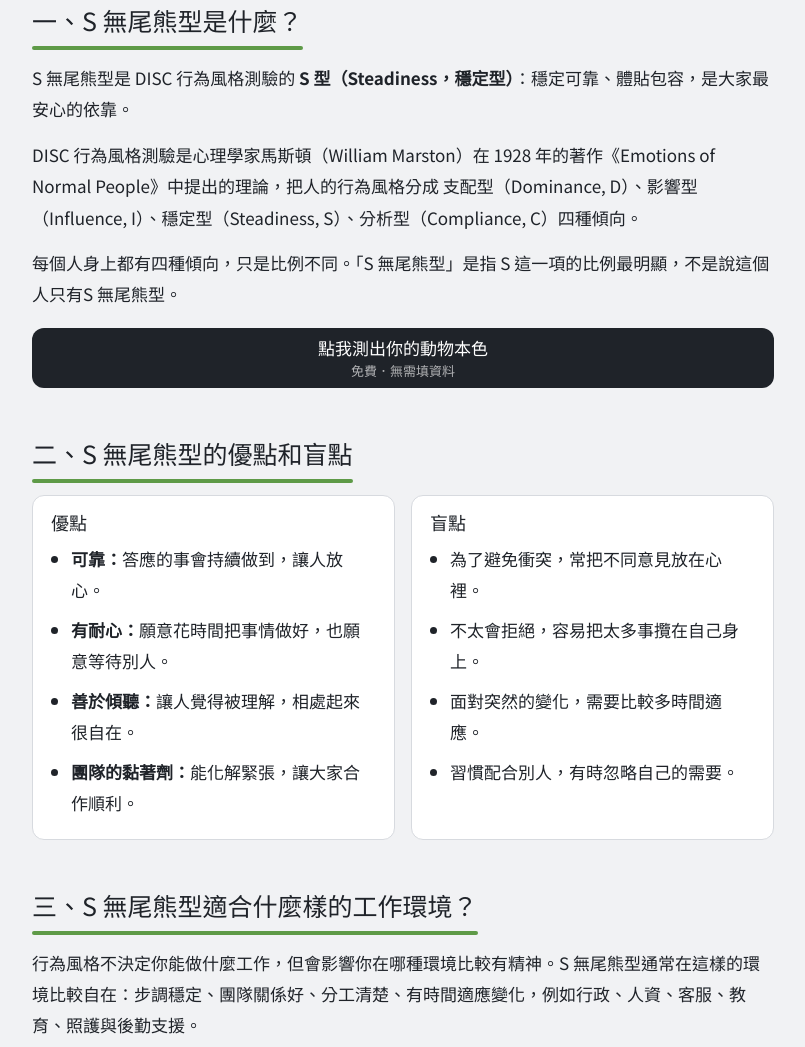
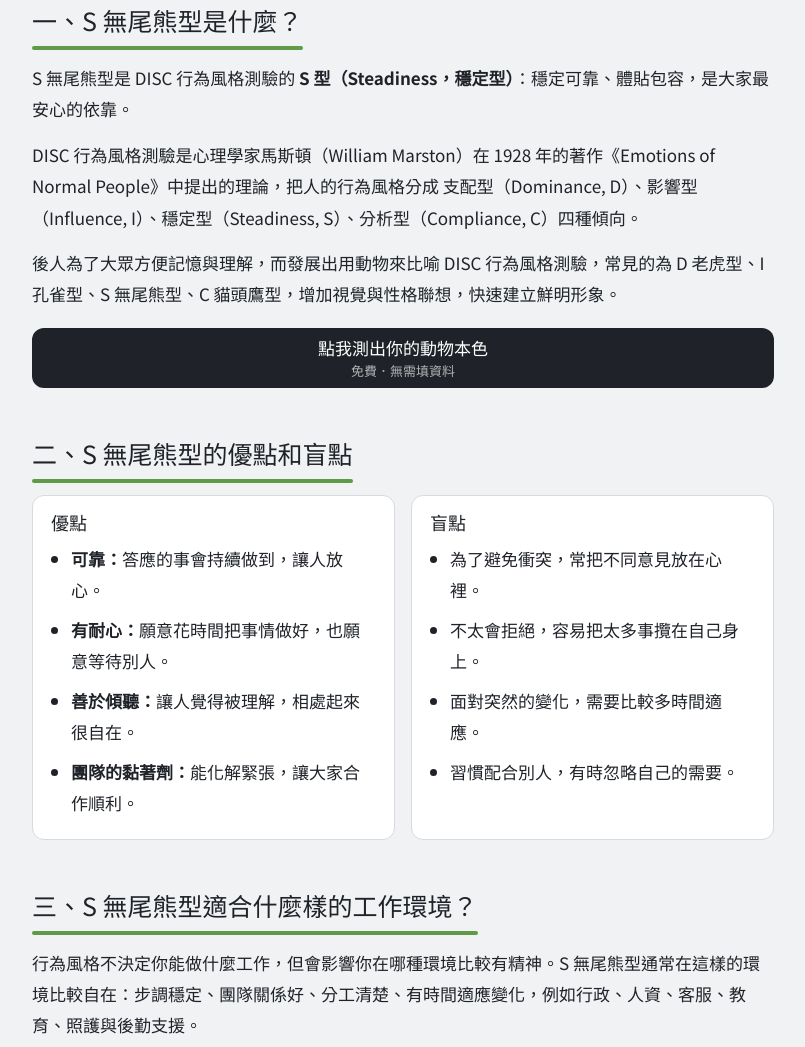
Before and after one commit to LuniHorn27/animal-colors-disc, a plain HTML site: page disc-koala.html in a window 1280 px wide. Shown: the part 964-2011 px from the top of the page, without its empty margins (358-1163 px from the left). Drawn offline with Linux system fonts and the light colour scheme; a web font is replaced by a local one.

Commit message:
disc-koala.html：「每個人身上都有四種傾向」段落換成 Obsidian 的「後人為了大眾方便記憶」段落
Co-Authored-By: Claude Sonnet 5.5 <noreply@anthropic.com>

```diff
--- a/disc-koala.html
+++ b/disc-koala.html
@@ -129,7 +129,7 @@ main{max-width:1080px}
     <h2>S 無尾熊型是什麼？</h2>
     <p>S 無尾熊型是 DISC 行為風格測驗的 <b>S 型（Steadiness，穩定型）</b>：穩定可靠、體貼包容，是大家最安心的依靠。</p>
     <p>DISC 行為風格測驗是心理學家馬斯頓（William Marston）在 1928 年的著作《Emotions of Normal People》中提出的理論，把人的行為風格分成 支配型（Dominance, D）、影響型（Influence, I）、穩定型（Steadiness, S）、分析型（Compliance, C）四種傾向。</p>
-    <p>每個人身上都有四種傾向，只是比例不同。「S 無尾熊型」是指 S 這一項的比例最明顯，不是說這個人只有S 無尾熊型。</p>
+    <p>後人為了大眾方便記憶與理解，而發展出用動物來比喻 DISC 行為風格測驗，常見的為 D 老虎型、I 孔雀型、S 無尾熊型、C 貓頭鷹型，增加視覺與性格聯想，快速建立鮮明形象。</p>
   </section>
 
   <div class="cta-row" style="margin:18px 0"><a class="cta" href="./"><span>點我測出你的動物本色</span><small>免費．無需填資料</small></a></div>
```
